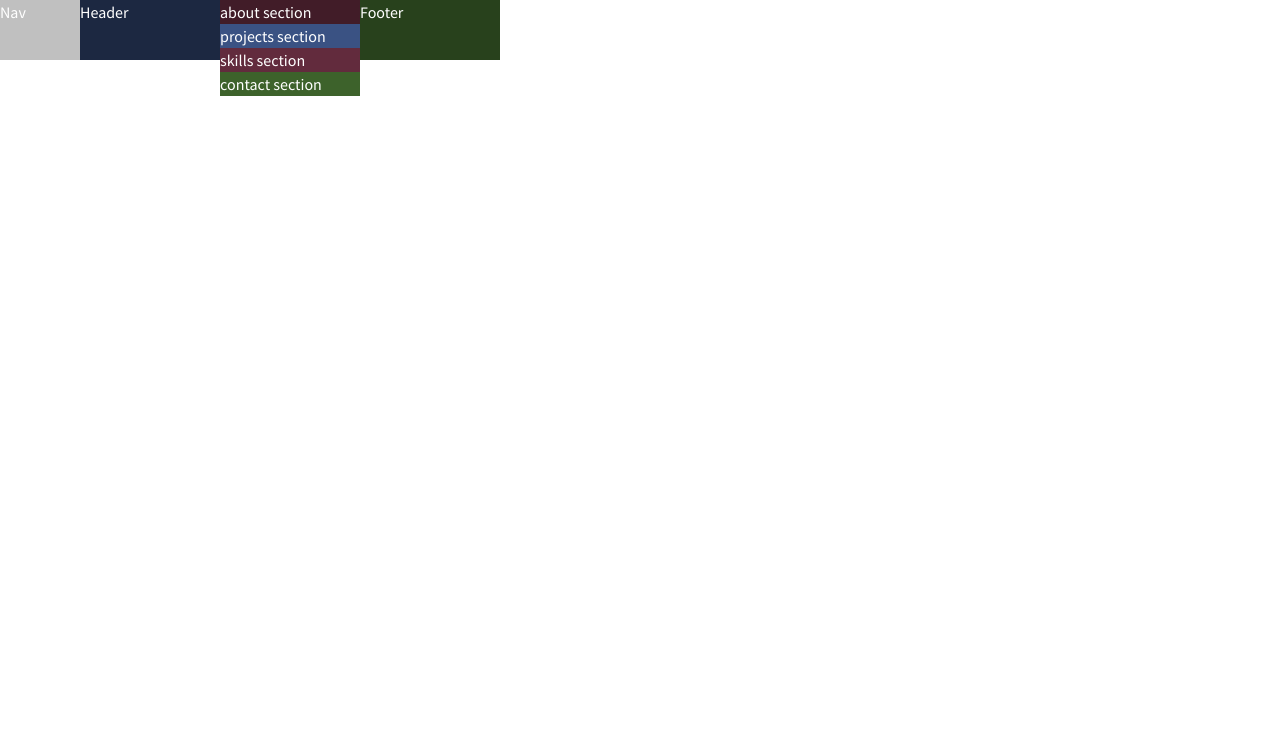
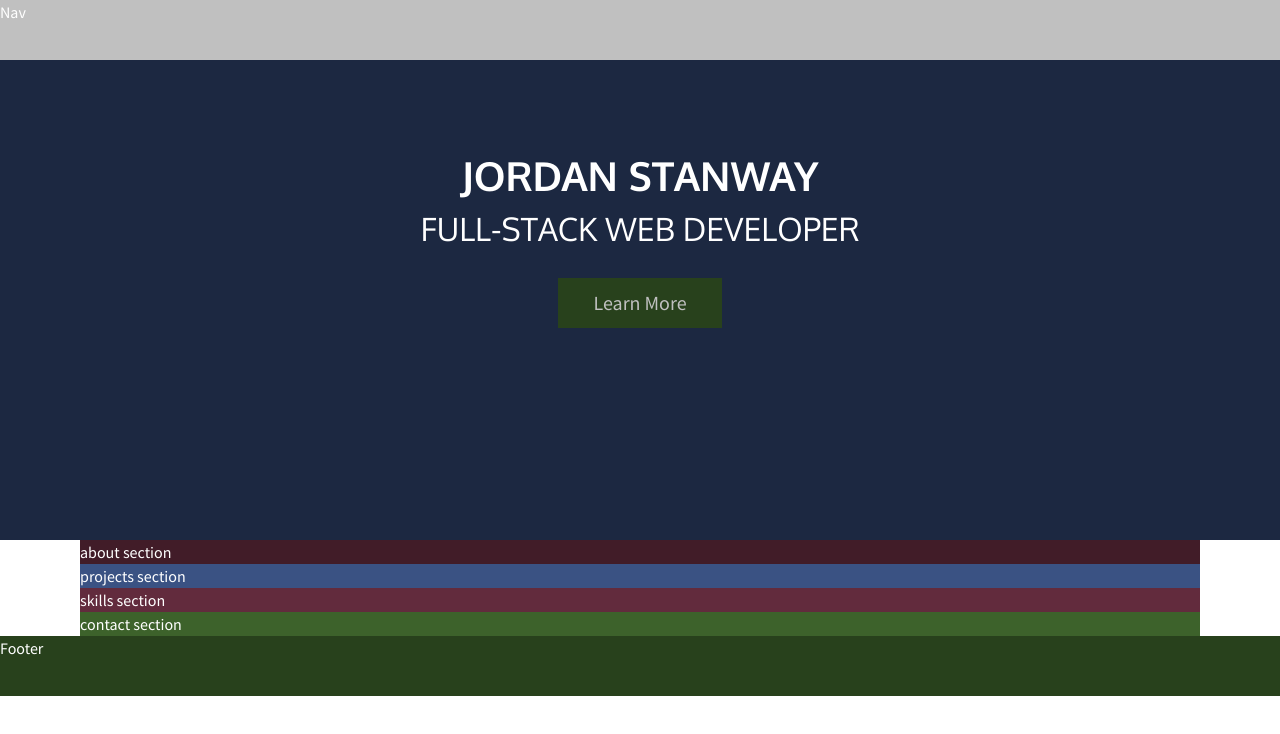
Before and after one commit to jpstanway/jpstanway.github.io, a website: page index.html in a window 1280 px wide. Drawn offline with Linux system fonts and the light colour scheme.

Commit message:
fill in header content and create button component with cta modifier

```diff
--- a/index.html
+++ b/index.html
@@ -22,9 +22,14 @@
       Nav
     </div>
     <header class="header">
-      Header
+      <div class="header__title-box u-text-center">
+        <h1 class="heading-1">
+          Jordan Stanway
+        </h1>
+        <h2 class="heading-2 u-margin-bottom-md">Full-stack web developer</h2>
+        <a href="#" class="btn btn--cta">Learn More</a href="#">
+      </div>
     </header>
-    <main>
     <section class="section-about">
       about section
     </section>
@@ -37,7 +42,6 @@
     <section class="section-contact">
       contact section
     </section>
-    </main>
     <footer class="footer">
       Footer
     </footer>
--- a/sass/base/_utilities.scss
+++ b/sass/base/_utilities.scss
@@ -0,0 +1,27 @@
+.u-text-center {
+  text-align: center !important;
+}
+
+.u-margin-bottom-sm {
+  margin-bottom: 1.5rem !important;
+}
+
+.u-margin-bottom-md {
+  margin-bottom: 2.5rem !important;
+}
+
+.u-margin-bottom-lg {
+  margin-bottom: 3rem !important;
+}
+
+.u-margin-top-sm {
+  margin-top: 1.5rem !important;
+}
+
+.u-margin-top-md {
+  margin-top: 2.5rem !important;
+}
+
+.u-margin-top-lg {
+  margin-top: 3rem !important;
+}
--- a/sass/components/_button.scss
+++ b/sass/components/_button.scss
@@ -0,0 +1,34 @@
+.btn {
+  &:link,
+  &:visited {
+    font-size: 2rem;
+    color: $color-grey-light;
+    padding: 1rem 3.5rem;
+    text-decoration: none;
+    display: inline-block;
+    position: relative;
+
+    cursor: pointer;
+    border: none;
+  }
+
+  &:hover {
+    box-shadow: 0 0.5rem 1rem rgba($color-black, 0.5);
+  }
+
+  &:active {
+    outline: none;
+    transform: translateY(3px);
+    box-shadow: 0 0.25rem 0.5rem rgba($color-black, 0.5);
+  }
+
+  &--cta {
+    background-color: $color-tertiary;
+    transition: all 0.2s;
+
+    &:hover {
+      background-color: $color-tertiary-light;
+      color: $color-white;
+    }
+  }
+}
--- a/sass/layout/_footer.scss
+++ b/sass/layout/_footer.scss
@@ -1,3 +1,5 @@
 .footer {
   background-color: $color-tertiary;
+  grid-row: 7 / 8;
+  grid-column: full-start / full-end;
 }
--- a/sass/layout/_grid.scss
+++ b/sass/layout/_grid.scss
@@ -1,8 +1,7 @@
 .container {
   display: grid;
-  grid-template-rows: 6rem 60vh repeat(3, min-content) 6rem;
-  grid-template-columns: [full-start] 1fr [center-start] repeat(
-      8,
-      [col-start] 14rem [col-end]
-    ) [center-end] 1fr [full-end];
+  grid-template-rows: 6rem 60vh repeat(4, min-content) 6rem;
+  grid-template-columns:
+    [full-start] 1fr [center-start] repeat(8, [col-start] 14rem [col-end])
+    [center-end] 1fr [full-end];
 }
--- a/sass/layout/_header.scss
+++ b/sass/layout/_header.scss
@@ -1,3 +1,14 @@
 .header {
   background-color: $color-primary;
+  grid-row: 2 / 3;
+  grid-column: full-start / full-end;
+
+  display: grid;
+  justify-items: center;
+  align-items: center;
+
+  &__title-box {
+    width: 60%;
+    margin-top: -10%;
+  }
 }
--- a/sass/layout/_navigation.scss
+++ b/sass/layout/_navigation.scss
@@ -1,3 +1,5 @@
 .navigation {
   background-color: $color-grey-light;
+  grid-row: 1 / 2;
+  grid-column: full-start / full-end;
 }
--- a/sass/main.scss
+++ b/sass/main.scss
@@ -2,6 +2,9 @@
 
 @import "base/base";
 @import "base/typography";
+@import "base/utilities";
+
+@import "components/button";
 
 @import "layout/footer";
 @import "layout/grid";
--- a/sass/pages/_home.scss
+++ b/sass/pages/_home.scss
@@ -1,15 +1,23 @@
 .section-about {
   background-color: $color-secondary;
+  grid-row: 3 / 4;
+  grid-column: center-start / center-end;
 }
 
 .section-projects {
   background-color: $color-primary-light;
+  grid-row: 4 / 5;
+  grid-column: center-start / center-end;
 }
 
 .section-skills {
   background-color: $color-secondary-light;
+  grid-row: 5 / 6;
+  grid-column: center-start / center-end;
 }
 
 .section-contact {
   background-color: $color-tertiary-light;
+  grid-row: 6 / 7;
+  grid-column: center-start / center-end;
 }
```
Also changed, not shown: css/style.css. Lines whose indentation alone changed are shown as unchanged.
